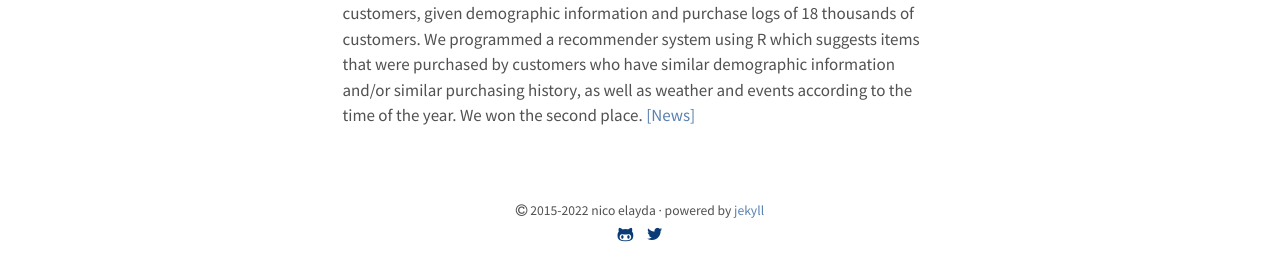
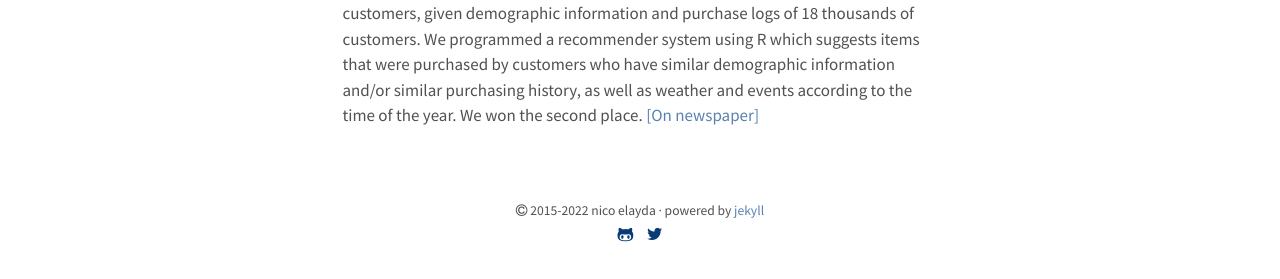
Before and after one commit to hyoin-an/hyoin-an.github.io, a Jekyll site: the page built from about.md, in a window 1280 px wide. Shown: the part 1974-2253 px from the top of the page. Built offline with Jekyll 4.4.1, drawn with Linux system fonts in a browser that asks for light colours.

Commit message:
Update about.md

```diff
--- a/about.md
+++ b/about.md
@@ -55,4 +55,4 @@ We created derived variables that helped improve prediction performance and used
 
 We participated as a team of three students to provide customized contents for customers, given demographic information and purchase logs of 18 thousands of customers.
 We programmed a recommender system using R which suggests items that were purchased by customers who have similar demographic information and/or similar purchasing history, as well as weather and events according to the time of the year.
-We won the second place. [[News]](https://m.etnews.com/20180228000084)
+We won the second place. [[On newspaper]](https://m.etnews.com/20180228000084)
```
